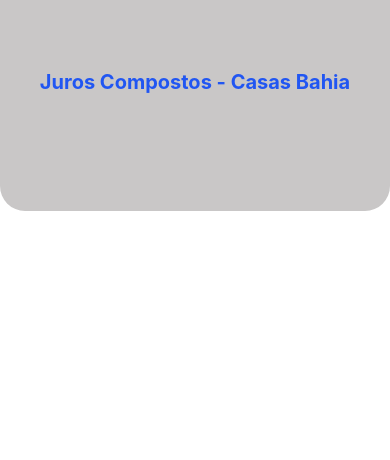
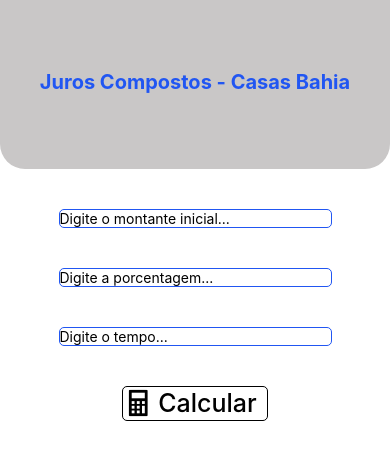
Before and after one commit to IvanSSantana/JurosCompostos, a React Native app in the folder JurosCompostos/: screen / in a window 390 px wide. Shown: the top 460 px of the page. Built offline with nearby package versions, Linux system fonts and the light colour scheme.

Commit message:
Criando todos os inputs e o botão de cálculo, incluindo estilização e variáveis para cálculo.

```diff
--- a/JurosCompostos/App.js
+++ b/JurosCompostos/App.js
@@ -1,12 +1,47 @@
 import { StatusBar } from 'expo-status-bar';
-import { SafeAreaView, StyleSheet, Text, View } from 'react-native';
+import { StyleSheet, Text, TextInput, Touchable, TouchableOpacity, View } from 'react-native';
+import Ionicons from "@expo/vector-icons/Ionicons"
+import { useState } from 'react';
 
 export default function App() {
+  const [valueInit, setValueInit] = useState(null);
+  const [percent, setPercent] = useState(null);
+  const [time, setTime] = useState(null);
+  const [value, setValue] = useState(null);
+  const [textButton, setTextButton] = useState("Calcular");
+  const [messageImc, setMessageImc] = useState("Preencha montante, porcentagem e tempo.");
+
   return (
     <View style={styles.container}>
       <View style={styles.titleBox}>
         <Text style={styles.titleText}>Juros Compostos - Casas Bahia</Text>
       </View>
+
+    <View style={styles.inputArea}>
+      <TextInput
+       style={styles.input}
+       placeholder='Digite o montante inicial...'
+       keyboardType='numeric'
+       onChange={setValueInit} />
+
+      <TextInput
+      style={styles.input}
+      placeholder='Digite a porcentagem...'
+      keyboardType='numeric'
+      onChange={setPercent} />
+
+      <TextInput
+      style={styles.input}
+      placeholder='Digite o tempo...'
+      keyboardType='numeric'
+      onChange={setTime} />
+    </View>
+
+
+    <TouchableOpacity style={styles.button}>
+      <Ionicons name={"calculator-sharp"} size={30} color={"#000000"} />
+      <Text style={styles.textButton}>{textButton}</Text>
+    </TouchableOpacity>
 
       <StatusBar style="auto" />
     </View>
@@ -21,16 +56,45 @@
   titleBox: {
     alignItems: 'center',
     justifyContent: 'flex-start',
-    height: '25%',
+    height: '20%',
     width: '100%',
     backgroundColor: '#c9c7c7',
     borderBottomStartRadius: 25,
-    borderBottomEndRadius: 25,
+    borderBottomEndRadius: 25
   },
   titleText: {
     fontSize: 20,
     fontWeight: 'bold',
     paddingTop: 70,
-    color: '#2156f2',
+    color: '#2156f2'
+  },
+  inputArea: {
+    display: 'flex',
+    flexDirection: 'column',
+    justifyContent: 'center',
+    alignItems: 'center',
+    marginTop: 40,
+    gap: 40
+  },
+  input: {
+    borderWidth: 1,
+    borderColor: '#2156f2',
+    width: '70%',
+    borderRadius: 5
+  },
+  button: {
+    display: 'flex',
+    alignSelf: 'center',
+    borderWidth: 1,
+    marginTop: 40,
+    flexDirection: 'row',
+    alignItems: 'center',
+    borderRadius: 5
+  },
+  textButton: {
+    fontSize: 25,
+    fontWeight: 500,
+    paddingLeft: 5,
+    paddingRight: 10
   }
 });
```
